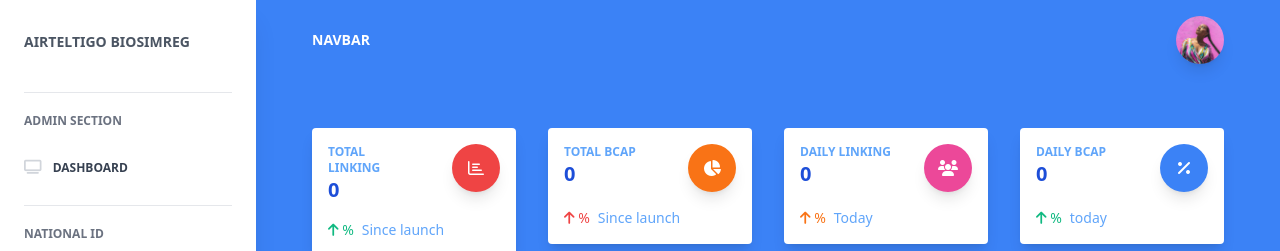
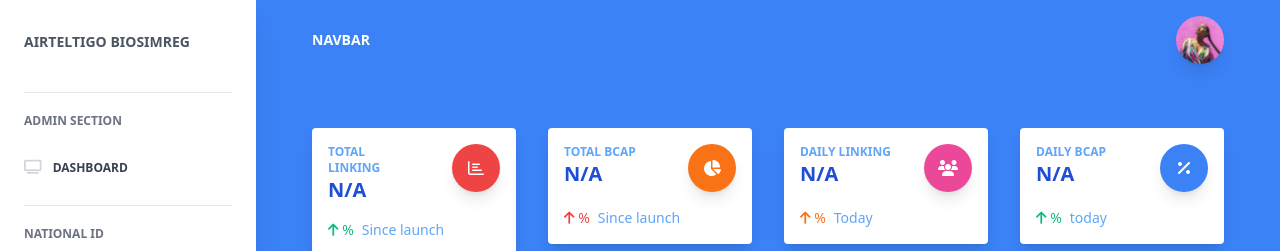
Before and after one commit to enochmk/biosimreg-react-ui, a React (Create React App) app: page /admin in a window 1280 px wide. Shown: the top 251 px of the page. Built offline with nearby package versions, Linux system fonts and the light colour scheme; no server answers; sample sign-in values are in the browser's storage.

Commit message:
refactor: show stats at N/A stats

```diff
--- a/src/components/Headers/HeaderStats.jsx
+++ b/src/components/Headers/HeaderStats.jsx
@@ -22,7 +22,7 @@
         <article className="w-full lg:w-6/12 xl:w-3/12 px-4">
           <CardStats
             statSubtitle="Total Linking"
-            statTitle={data?.linking?.total_linking_count.toString() || '0'}
+            statTitle={data?.linking?.total_linking_count.toString() || 'N/A'}
             statArrow="up"
             statPercent=""
             statPercentColor="text-emerald-500"
@@ -34,7 +34,7 @@
         <article className="w-full lg:w-6/12 xl:w-3/12 px-4">
           <CardStats
             statSubtitle="Total BCAP"
-            statTitle={data?.linking?.total_bcap_count.toString() || '0'}
+            statTitle={data?.linking?.total_bcap_count.toString() || 'N/A'}
             statArrow="up"
             statPercent=""
             statPercentColor="text-red-500"
@@ -46,7 +46,7 @@
         <article className="w-full lg:w-6/12 xl:w-3/12 px-4">
           <CardStats
             statSubtitle="Daily Linking"
-            statTitle={data?.linking?.daily_linking_count.toString() || '0'}
+            statTitle={data?.linking?.daily_linking_count.toString() || 'N/A'}
             statArrow="up"
             statPercent=""
             statPercentColor="text-orange-500"
@@ -58,7 +58,7 @@
         <article className="w-full lg:w-6/12 xl:w-3/12 px-4">
           <CardStats
             statSubtitle="Daily BCAP"
-            statTitle={data?.linking?.daily_bcap_count.toString() || '0'}
+            statTitle={data?.linking?.daily_bcap_count.toString() || 'N/A'}
             statArrow="up"
             statPercent=""
             statPercentColor="text-emerald-500"
```
